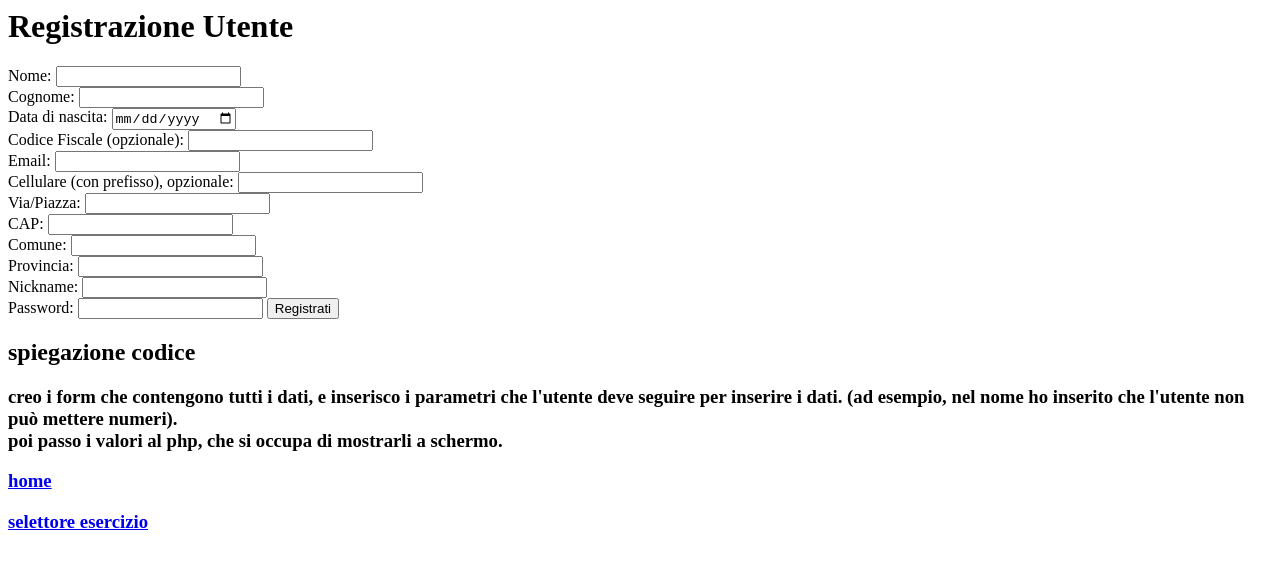
After one commit to Cridddd/quaderno_informatica_CRITELLI, a PHP site: page /slide3es1.html in a window 1280 px wide. The commit adds this page. Shown: the top 569 px of the page. Run offline with PHP 8.4, Linux system fonts and the light colour scheme.

Commit message:
aggiunti ultimi commenti e es1 slide 3. slide1es3 parziale. manca slide3es2

```diff
--- a/index.html
+++ b/index.html
@@ -10,11 +10,13 @@
 
 </a>
 
+<a href="slide3.html">
+    <h3>slide 3 </h3>
+
+    </a>
 
 
-<h3>slide 3</h3>
 
-ciao
 
 
 
--- a/Slide2Es1/login.php
+++ b/login.php
@@ -12,7 +12,7 @@ if ($usr != "admin" && $pwd != "passwd"){
 Accesso negato </h >
 <?php
 } else {
-echo "<h4>Benvenuto" . $usr . " </h4>";
+echo "<h4>Benvenuto " . $usr . " </h4>";
 }
 ?>
 </body>
--- a/slide1es1.php
+++ b/slide1es1.php
@@ -28,7 +28,7 @@ per effettuare il calcolo dei numeri viene moltiplicato al contatore del primo c
 <h3>home</h3>
 </a>
 
-<a href="slide1">
+<a href="slide1.html">
     <h3>selettore esercizio</h3>
 </a>
 
--- a/slide1es2.php
+++ b/slide1es2.php
@@ -31,7 +31,7 @@ per concludere ho messo 3 if, che danno 3 output diversi in base all'orario in c
 <h3>home</h3>
 </a>
 
-<a href="slide1">
+<a href="slide1.html">
     <h3>selettore esercizio</h3>
 </a>
 </html>
--- a/slide2.html
+++ b/slide2.html
@@ -1,6 +1,6 @@
 <h1> Esercizi presenti nella slide 2</h1>
 
-<a href="Slide2Es1/slide2es1.php">
+<a href="slide2es1.php">
 <h2> es 1</h2>
 </a>
 
--- /dev/null
+++ b/slide3es1.html
@@ -0,0 +1,86 @@
+<html>
+
+            <h1>Registrazione Utente</h1>
+            <form action="visualizza_dati.php" method="POST" id="userForm">
+
+
+
+                <label for="nome">Nome:</label>
+                <input type="text" id="nome" name="nome" required pattern="[A-Za-z ]+" title="Il nome deve contenere solo lettere e spazi.">
+               <br>
+
+
+                <label for="cognome">Cognome:</label>
+                <input type="text" id="cognome" name="cognome" required pattern="[A-Za-zàèìòùÀÈÌÒÙ']+" title="Il cognome deve contenere solo lettere, spazi e apostrofi.">
+                <br>
+
+
+                <label for="data_nascita">Data di nascita:</label>
+                <input type="date" id="data_nascita" name="data_nascita" required>
+                <br>
+
+
+                <label for="codice_fiscale">Codice Fiscale (opzionale):</label>
+                <input type="text" id="codice_fiscale" name="codice_fiscale" pattern="[A-Z0-9]{16}" title="Il codice fiscale deve essere composto da 16 caratteri alfanumerici.">
+                <br>
+
+
+                <label for="email">Email:</label>
+                <input type="email" id="email" name="email" required>
+                <br>
+
+
+                <label for="cellulare">Cellulare (con prefisso), opzionale:</label>
+                <input type="tel" id="cellulare" name="cellulare" pattern="\+39\d{10}" title="Il numero di cellulare deve essere formato dal prefisso +39 seguito da 10 cifre.">
+                <br>
+
+
+                <label for="via">Via/Piazza:</label>
+                <input type="text" id="via" name="via" required>
+                <br>
+
+                <label for="cap">CAP:</label>
+                <input type="text" id="cap" name="cap" required maxlength="5" title="Il CAP deve essere formato da 5 cifre numeriche.">
+                <br>
+
+                <label for="comune">Comune:</label>
+                <input type="text" id="comune" name="comune" required>
+                <br>
+
+                <label for="provincia">Provincia:</label>
+                <input type="text" id="provincia" name="provincia" required>
+                <br>
+
+
+                <label for="nickname">Nickname:</label>
+                <input type="text" id="nickname" name="nickname" required>
+                <br>
+
+
+                <label for="password">Password:</label>
+                <input type="password" id="password" name="password" required >
+
+                <button type="submit">Registrati</button>
+            </form>
+
+
+
+        <h2>spiegazione codice</h2>
+        <h3>creo i form che contengono tutti i dati, e inserisco i parametri che l'utente deve seguire per inserire i dati.
+            (ad esempio, nel nome ho inserito che l'utente non può mettere numeri).<br>
+            poi passo i valori al php, che si occupa di mostrarli a schermo.
+        </h3>
+
+        <a href="index.html">
+            <h3>home</h3>
+            </a>
+
+            <a href="slide3.html">
+                <h3>selettore esercizio</h3>
+            </a>
+            </html>
+
+
+
+
+    </html>
```
Also changed, not shown: slide1es3.php (+12 -1 lines), slide2es1.php (renamed from Slide2Es1/slide2es1.php, +5 -2 lines), slide2es2.php (+8 -5 lines), slide2es3.php (+18 -16 lines), slide3.html (added, +19 -0 lines), slide3es2.html (added, +72 -0 lines), visualizza_dati.php (added, +31 -0 lines), visualizza_dati2.php (added, +19 -0 lines).
